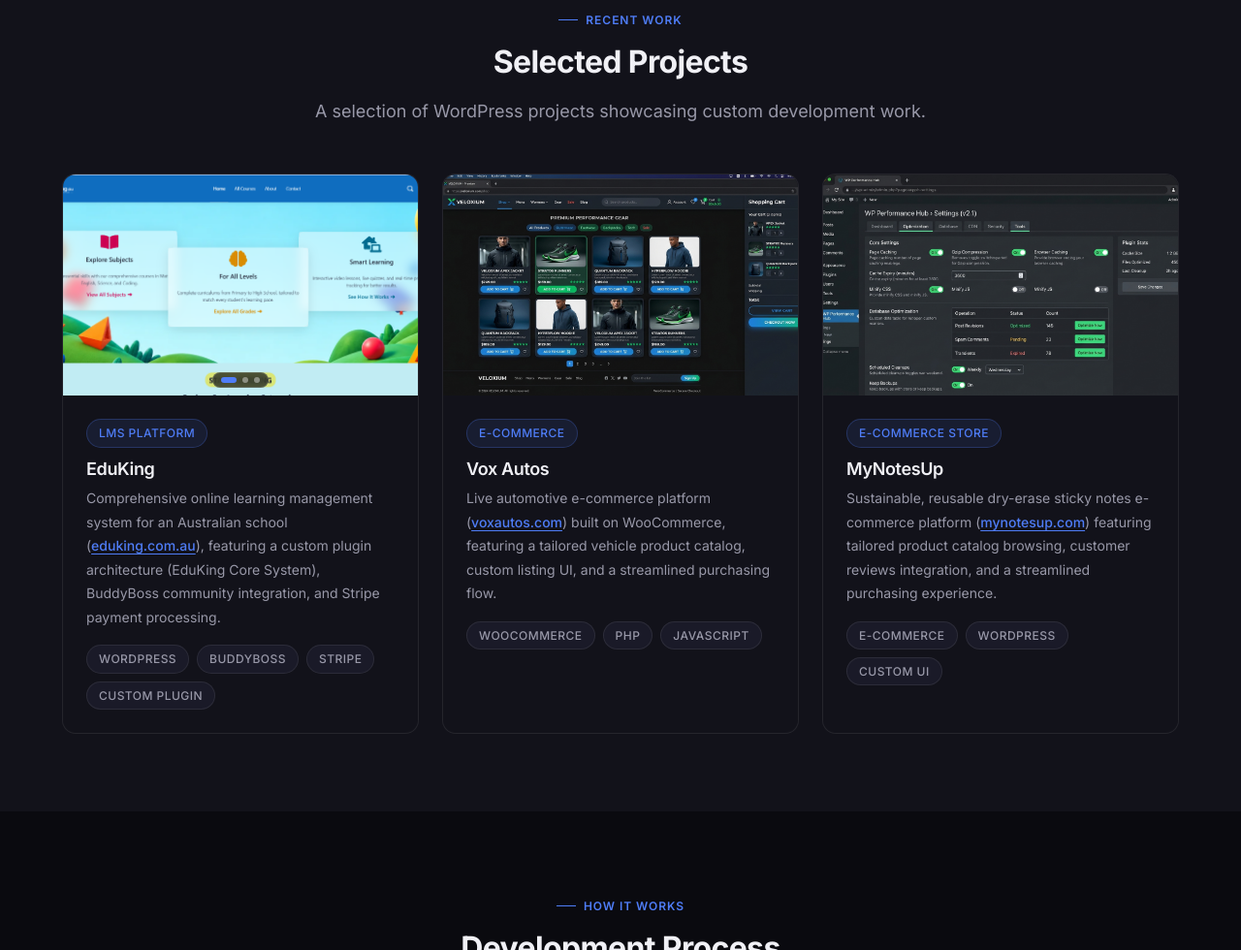
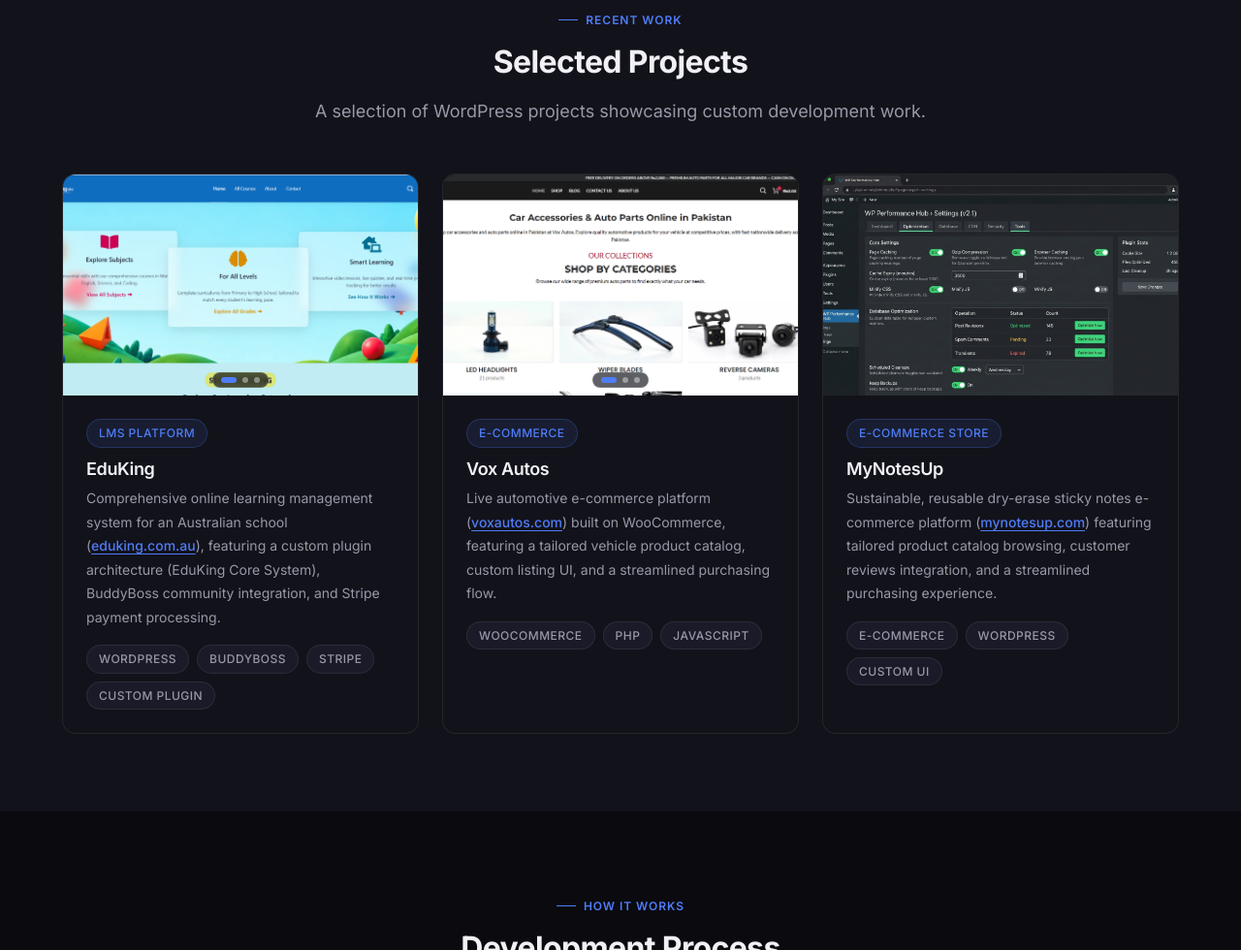
Before and after one commit to MS-Ghouri/go-to-solution, a plain HTML site: page index.html in a window 1280 px wide. Shown: the part 2574-3554 px from the top of the page at 97% size. Drawn offline with Linux system fonts and the light colour scheme; a web font is replaced by a local one.

Commit message:
feat: add interactive 3-image carousel for Vox Autos

```diff
--- a/index.html
+++ b/index.html
@@ -460,10 +460,33 @@
 
           <!-- Portfolio 2: Vox Autos -->
           <article class="card card--interactive portfolio-card reveal" style="padding: 0;">
-            <div class="portfolio-image">
-              <img src="assets/images/portfolio-2.webp"
-                alt="Vox Autos — Live automotive e-commerce platform built on WooCommerce with tailored product catalog and custom UI"
-                loading="lazy" width="640" height="400">
+            <div class="portfolio-carousel" id="voxautos-carousel" aria-roledescription="carousel" aria-label="Vox Autos Project Gallery">
+              <div class="portfolio-carousel-track">
+                <div class="portfolio-carousel-slide" aria-roledescription="slide" aria-label="1 of 3">
+                  <img src="assets/images/voxautos-slide-1.png" alt="Vox Autos — Shop by Categories & Automotive Collections" loading="lazy" width="640" height="400">
+                </div>
+                <div class="portfolio-carousel-slide" aria-roledescription="slide" aria-label="2 of 3">
+                  <img src="assets/images/voxautos-slide-2.png" alt="Vox Autos — Product Catalog & E-Commerce Listings" loading="lazy" width="640" height="400">
+                </div>
+                <div class="portfolio-carousel-slide" aria-roledescription="slide" aria-label="3 of 3">
+                  <img src="assets/images/voxautos-slide-3.png" alt="Vox Autos — Automotive Guides & Blog Articles" loading="lazy" width="640" height="400">
+                </div>
+              </div>
+
+              <!-- Carousel Controls -->
+              <button type="button" class="carousel-btn carousel-btn--prev" aria-label="Previous image">
+                <svg xmlns="http://www.w3.org/2000/svg" width="18" height="18" viewBox="0 0 24 24" fill="none" stroke="currentColor" stroke-width="2.5" stroke-linecap="round" stroke-linejoin="round"><path d="m15 18-6-6 6-6"/></svg>
+              </button>
+              <button type="button" class="carousel-btn carousel-btn--next" aria-label="Next image">
+                <svg xmlns="http://www.w3.org/2000/svg" width="18" height="18" viewBox="0 0 24 24" fill="none" stroke="currentColor" stroke-width="2.5" stroke-linecap="round" stroke-linejoin="round"><path d="m9 18 6-6-6-6"/></svg>
+              </button>
+
+              <!-- Carousel Indicators -->
+              <div class="carousel-dots" role="tablist" aria-label="Vox Autos Gallery Dots">
+                <button type="button" class="carousel-dot is-active" role="tab" aria-label="Slide 1" aria-selected="true"></button>
+                <button type="button" class="carousel-dot" role="tab" aria-label="Slide 2" aria-selected="false"></button>
+                <button type="button" class="carousel-dot" role="tab" aria-label="Slide 3" aria-selected="false"></button>
+              </div>
             </div>
             <div class="portfolio-info">
               <span class="badge portfolio-category">E-Commerce</span>
```
Also changed, not shown: assets/images/voxautos-slide-1.png (added), assets/images/voxautos-slide-2.png (added), assets/images/voxautos-slide-3.png (added).
